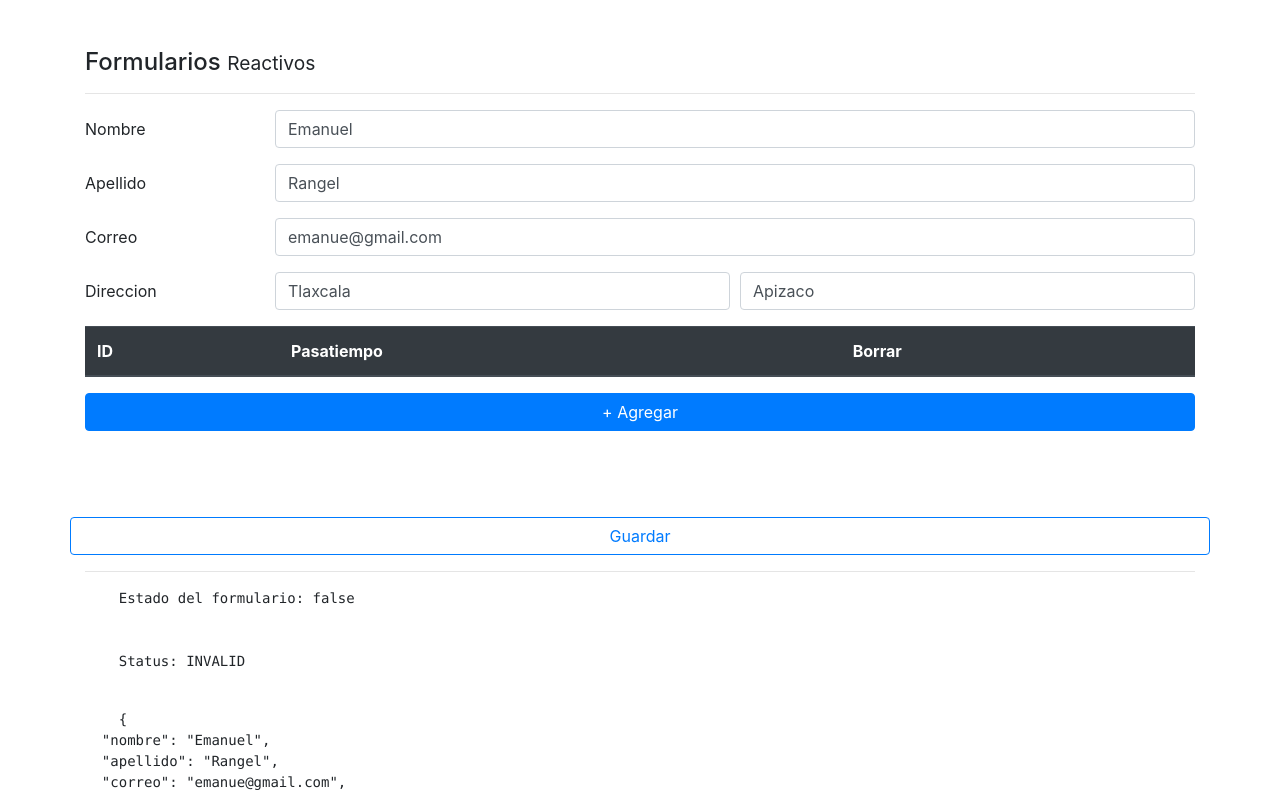
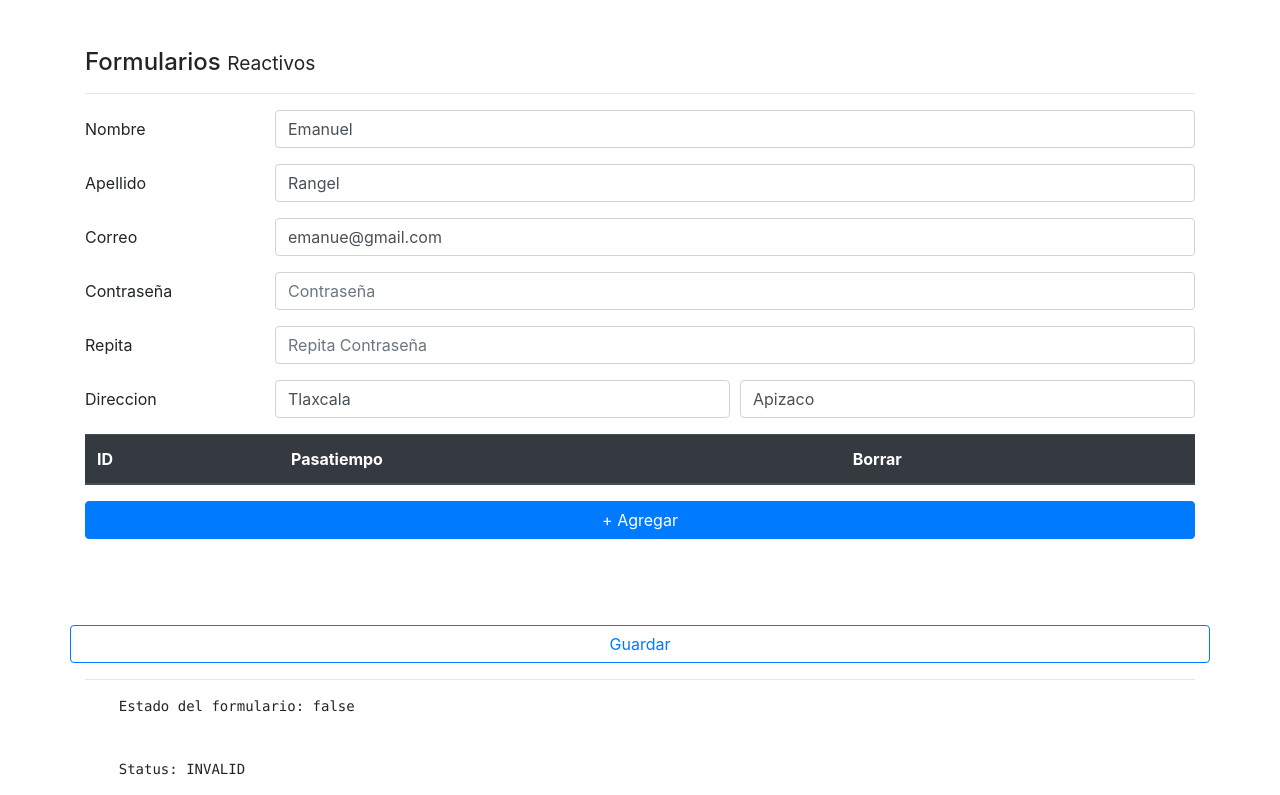
Before and after one commit to ERL151201/formularioapp, an Angular app: page /reactivo in a window 1280 px wide. Shown: the top 795 px of the page. Built offline with nearby package versions, Linux system fonts and the light colour scheme.

Commit message:
video 207

```diff
--- a/src/app/pages/reactive/reactive.component.html
+++ b/src/app/pages/reactive/reactive.component.html
@@ -37,6 +37,24 @@
             <small *ngIf="correoNoValido" class="text-danger">
                 Ingrese el correo
             </small>
+        </div>
+    </div>
+
+    <div class="form-group row">
+        <label class="col-2 col-form-label">Contraseña</label>
+        <div class="col">
+
+            <input class="form-control" type="password" placeholder="Contraseña" formControlName="pass1" [class.is-invalid]="pass1NoValido">
+
+        </div>
+    </div>
+
+    <div class="form-group row">
+        <label class="col-2 col-form-label">Repita</label>
+        <div class="col">
+
+            <input class="form-control" type="password" placeholder="Repita Contraseña" formControlName="pass2" [class.is-invalid]="pass2NoValido">
+
         </div>
     </div>
 
--- a/src/app/pages/reactive/reactive.component.ts
+++ b/src/app/pages/reactive/reactive.component.ts
@@ -41,18 +41,32 @@
   get ciudadNoValido(){
     return this.forma.get('direccion.ciudad').invalid && this.forma.get('direccion.ciudad').touched
   }
+  get pass1NoValido(){
+    return this.forma.get('pass1').invalid && this.forma.get('pass1').touched;
+  }
+  get pass2NoValido(){
+      const pass1 = this.forma.get('pass1').value;
+      const pass2 = this.forma.get('pass2').value;
+
+      return (pass1 === pass2) ? false : true;
+  }
+
 
   crearFormulario(){
     this.forma = this.fb.group({
       nombre  : ['', [Validators.required, Validators.minLength(5) ] ],
       apellido: ['', [Validators.required, this.validadores.noRangel] ],
       correo  : ['', [Validators.required, Validators.pattern('[a-z0-9._%+-]+@[a-z0-9.-]+\.[a-z]{2,3}$')] ],
+      pass1   :['', Validators.required],
+      pass2   :['', Validators.required],
       direccion: this.fb.group({
         distrito: ['',Validators.required],
         ciudad  : ['',Validators.required],
 
       }),
       pasatiempos: this.fb.array([])
+    },{
+      validators: this.validadores.passwordsIguales('pass1', 'pass2')
     });
   }
 
--- a/src/app/services/validadores.service.ts
+++ b/src/app/services/validadores.service.ts
@@ -1,5 +1,5 @@
 import { Injectable } from '@angular/core';
-import { FormControl } from '@angular/forms';
+import { FormControl, FormGroup } from '@angular/forms';
 
 @Injectable({
   providedIn: 'root'
@@ -20,4 +20,18 @@
 
 
   }
+  passwordsIguales(pass1Name: string, pass2Name: string){
+
+    return (formGroup:FormGroup) =>{
+      const pass1Control = formGroup.controls[pass1Name]
+      const pass2Control = formGroup.controls[pass2Name]
+
+      if (pass1Control.value === pass2Control.value) {
+        pass2Control.setErrors(null);
+      }else{
+        pass2Control.setErrors({noEsIgual: true});
+      }
+    }
+  }
+
 }
```
